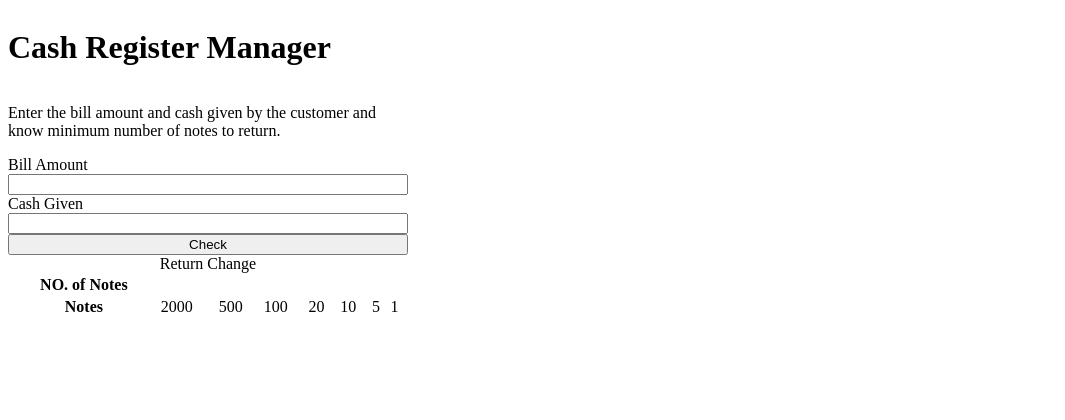
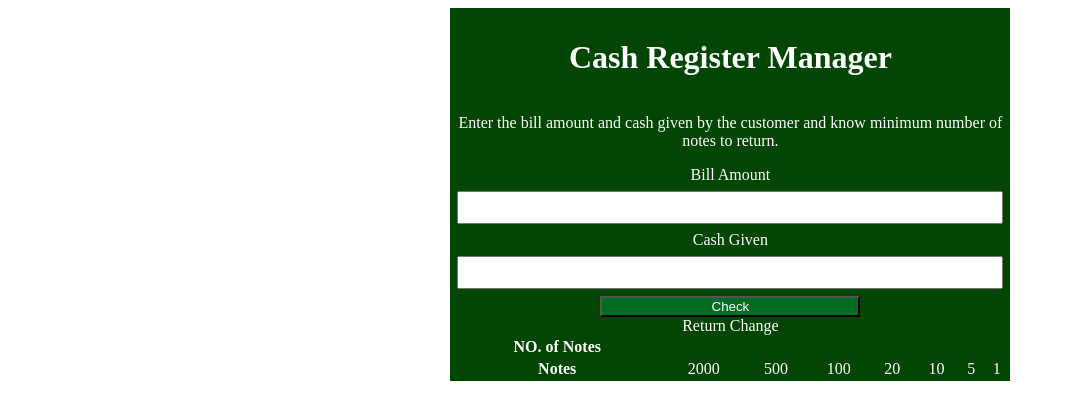
Before and after one commit to Kesharvani/Cash-Register-Manager, a plain HTML site: page index.html in a window 1280 px wide. Shown: the whole page, without its empty margins (0-1065 px from the left). Drawn offline with Linux system fonts and the light colour scheme.

Commit message:
style:inhanced

```diff
--- a/index.html
+++ b/index.html
@@ -9,8 +9,8 @@
 </head>
 <body>
     <div class="container">
-    <h1>Cash Register Manager</h1>
-    <p>Enter the bill amount and cash given by the customer and know minimum number of notes to return.</p>
+    <h1 id="heading">Cash Register Manager</h1>
+    <p id="heading_details">Enter the bill amount and cash given by the customer and know minimum number of notes to return.</p>
 
     <Label for="bill-amount">Bill Amount</Label>
     <input id="bill-amount" type="text">
--- a/style.css
+++ b/style.css
@@ -1,8 +1,35 @@
 *{
+    text-align: center;
+    color: white;
 
 }
 .container{
     display: flex;
     flex-direction: column;
-    width: 50vh;
+    width: 70vh;
+    margin-left: 35%;
+    background-color: rgb(3, 70, 3)
+
+
 }
+#heading{
+  white-space: nowrap;
+  padding-top: 10px;
+}
+
+#bill-amount{
+    padding: 7px;
+    margin:7px;
+    color:black;
+}
+#cash-given{
+    padding: 7px;
+    margin: 7px;
+    color: black;
+}
+
+#btn{
+    margin-left: 150px;
+    margin-right: 150px;
+    background-color: rgb(4, 109, 36);
+}
```
